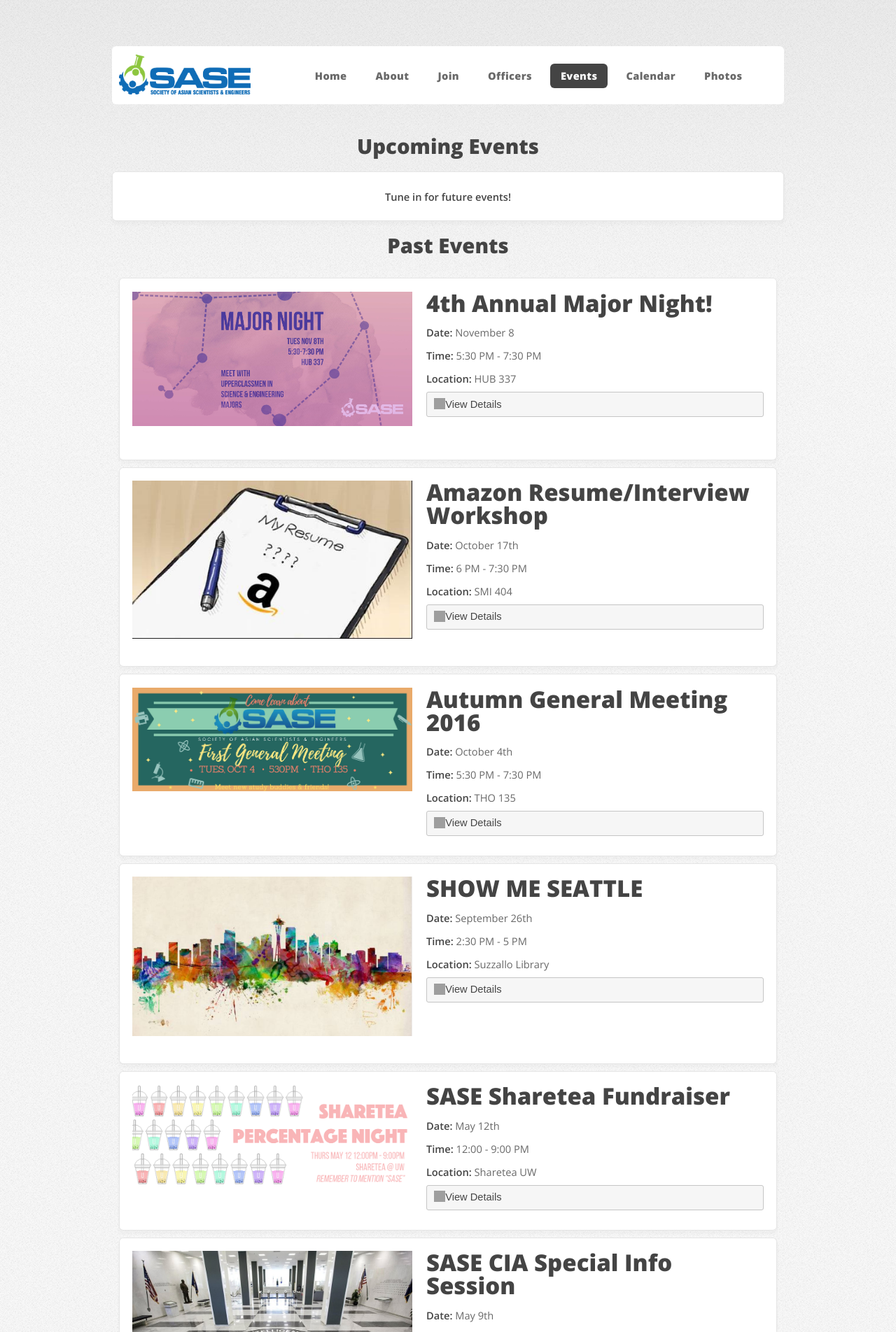
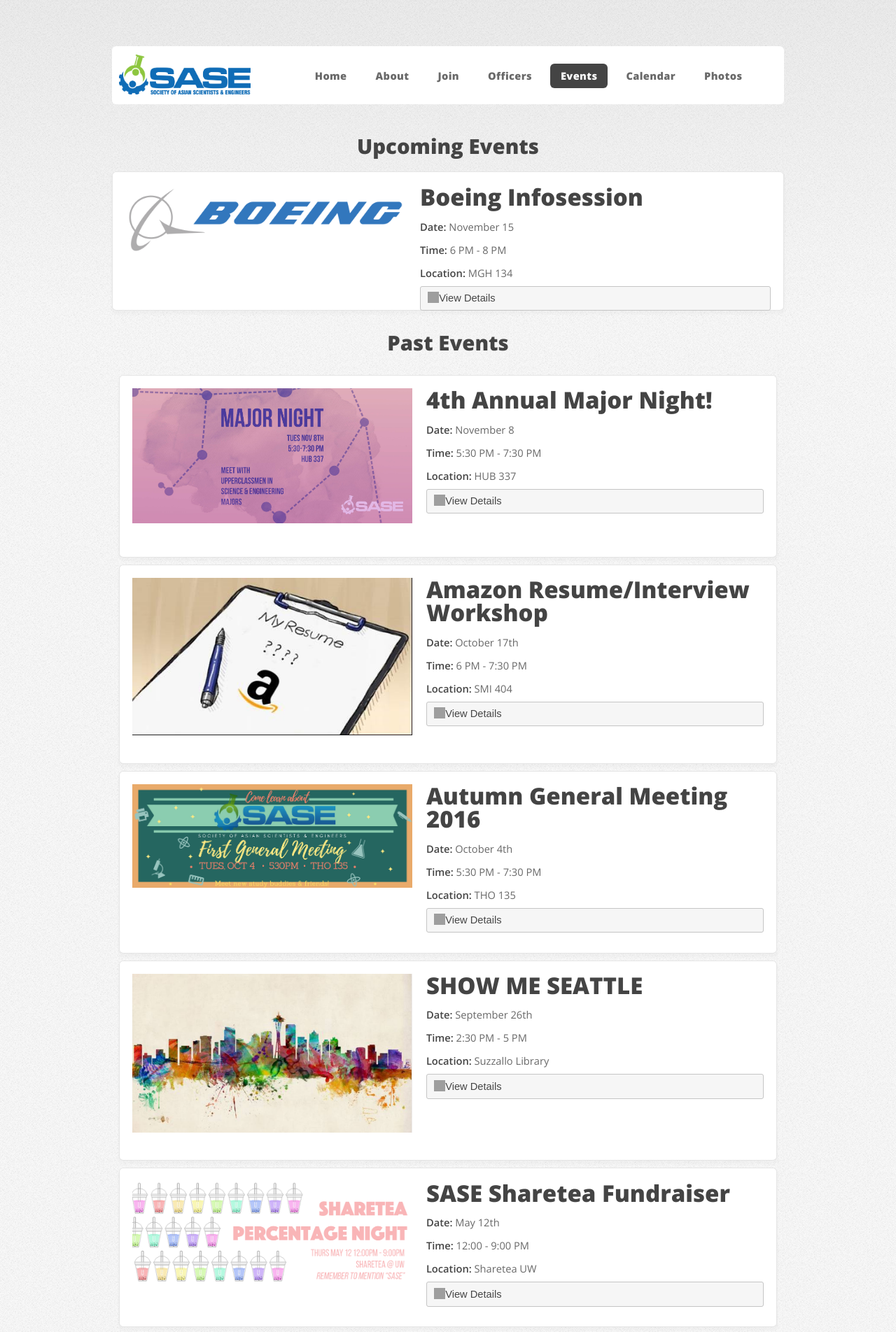
Before and after one commit to fishbearr/website, a PHP site: page /events.php in a window 1280 px wide. Shown: the top 1904 px of the page at 70% size. Run offline with PHP 8.4, Linux system fonts and the light colour scheme; some libraries are stand-ins or nearby versions; grey boxes are pictures that could not be loaded.

Commit message:
added boeing event

```diff
--- a/events.php
+++ b/events.php
@@ -24,8 +24,41 @@
 			<center><h1 style="font-size: 200%; padding-bottom: 2%" class="upcomingWords">Upcoming Events</h1></center>
 
 			<div class="futureEvent events" style="margin-bottom: 2%">
-				<div style="text-align: center; padding-bottom: 2%"><b>Tune in for future events!</b></div>
+				<!--<div style="text-align: center; padding-bottom: 2%"><b>Tune in for future events!</b></div>
+				-->
+				<tr>
+					<td class="events">
+						<table class="actualEvent">
+							<tr>
+								<td class="eventPictureTd">
+									<div class="eventPicture">
+										<img src="images/boeinglogo.png">
+									</div>
+								</td>
 
+								<td class="eventInfoTd" style="vertical-align:top">
+									<div class="previousEvent">
+										<h2>Boeing Infosession</h2>
+										<p><b>Date:</b> November 15</p>
+										<p><b>Time:</b> 6 PM - 8 PM </p>
+										<p><b>Location:</b> MGH 134</p>
+
+										<div class="accordion">
+											<h3>View Details</h3>
+											<div>
+												<p>Boeing will be coming to the Career Center to talk students at UW!</p>
+												</br>
+												<p>Date: Tuesday, November 15th</p>
+												<p>Time: 6 PM - 8 PM</p>
+												<p>Location: MGH 134</p>
+											</div>
+										</div>
+									</div>
+								</td>
+							</tr>
+						</table>
+					</td>
+				</tr>
 			</div>
 
 			<!-- <table id="eventsTable">
```
Also changed, not shown: images/boeinglogo.png (added).
